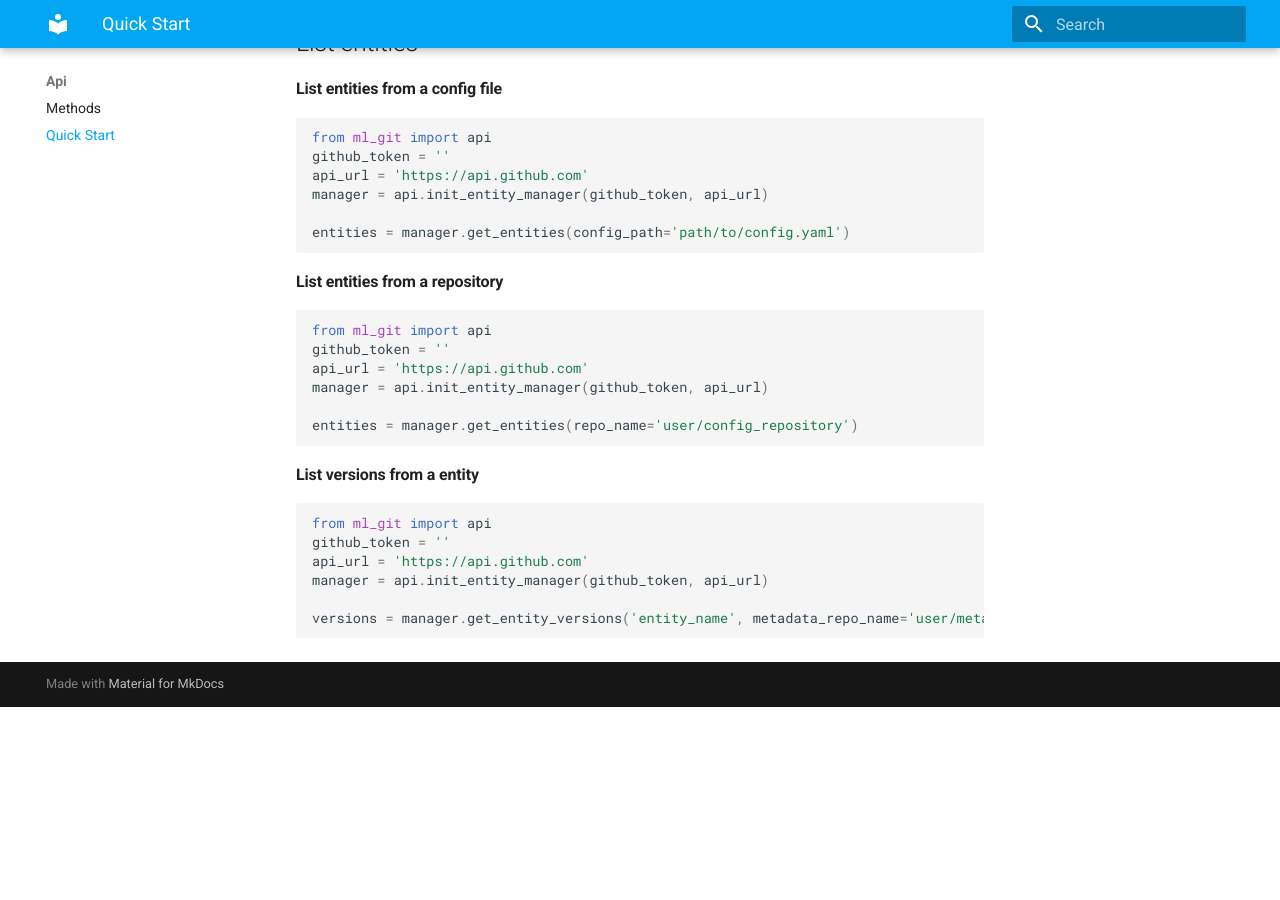
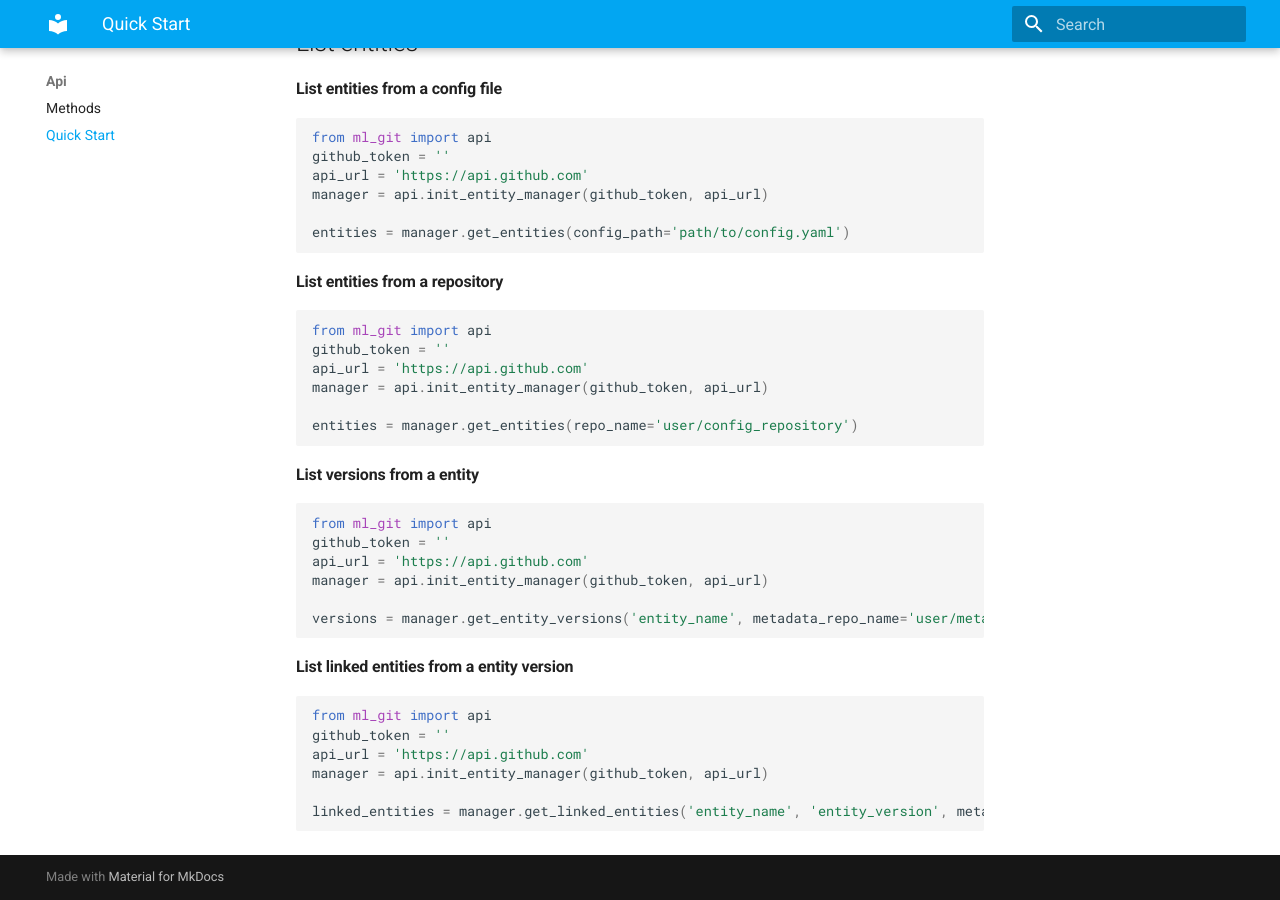
Before and after one commit to zenphantom/ml-git, an MkDocs documentation site: the page built from docs/api/quick_start.md, in a window 1280 px wide and 900 px high, scrolled down 5538 px. Built offline with MkDocs 1.6.1 and Material for MkDocs 9.7.7, drawn with Linux system fonts in a browser that asks for light colours; before the commit the page ends 6245 px from its top, so only the background shows below that.

Commit message:
Update on documentation

````diff
--- a/docs/api/quick_start.md
+++ b/docs/api/quick_start.md
@@ -295,3 +295,14 @@ manager = api.init_entity_manager(github_token, api_url)
 
 versions = manager.get_entity_versions('entity_name', metadata_repo_name='user/metadata_repository')
 ```
+
+
+#### List linked entities from a entity version
+```python
+from ml_git import api
+github_token = ''
+api_url = 'https://api.github.com'
+manager = api.init_entity_manager(github_token, api_url)
+
+linked_entities = manager.get_linked_entities('entity_name', 'entity_version', metadata_repo_name='user/metadata_repository')
+```
````
Also changed, not shown: docs/api/README.md (+11 -0 lines), 1 other file.
